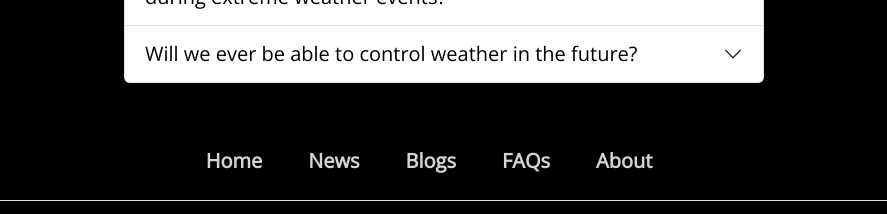
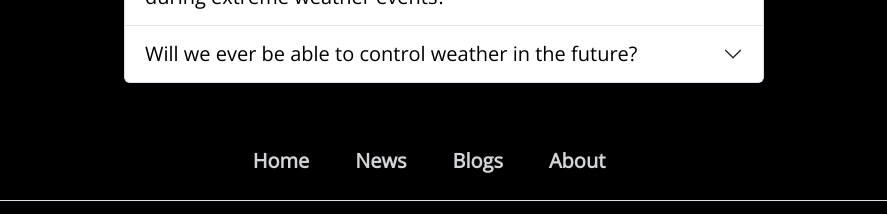
Before and after one commit to Sureshhere/weatherify, a plain HTML site: page index.html in a window 1280 px wide. Shown: the part 3420-3634 px from the top of the page, without its empty margins (196-1083 px from the left). Drawn offline with nearby package versions, Linux system fonts and the light colour scheme; no server answers.

Commit message:
removed faq's from footer

```diff
--- a/index.html
+++ b/index.html
@@ -325,7 +325,7 @@
                 <li class="nav-item"><a href="#" class="nav-link px-2 text-muted">Home</a></li>
                 <li class="nav-item"><a href="#" class="nav-link px-2 text-muted">News</a></li>
                 <li class="nav-item"><a href="#" class="nav-link px-2 text-muted">Blogs</a></li>
-                <li class="nav-item"><a href="#" class="nav-link px-2 text-muted">FAQs</a></li>
+                <!-- <li class="nav-item"><a href="#" class="nav-link px-2 text-muted">FAQs</a></li> -->
                 <li class="nav-item"><a href="#" class="nav-link px-2 text-muted">About</a></li>
             </ul>
             <center>
```
